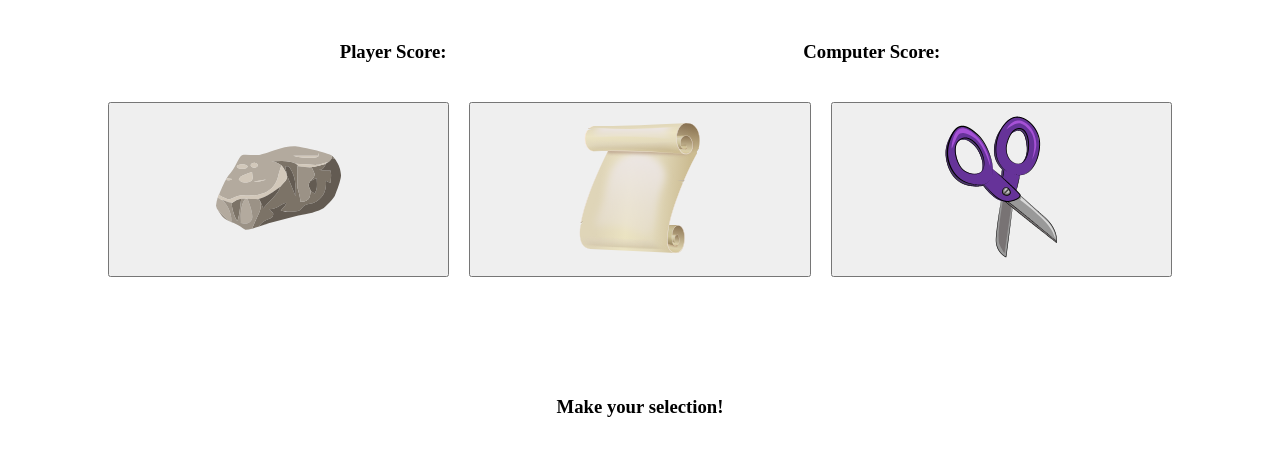
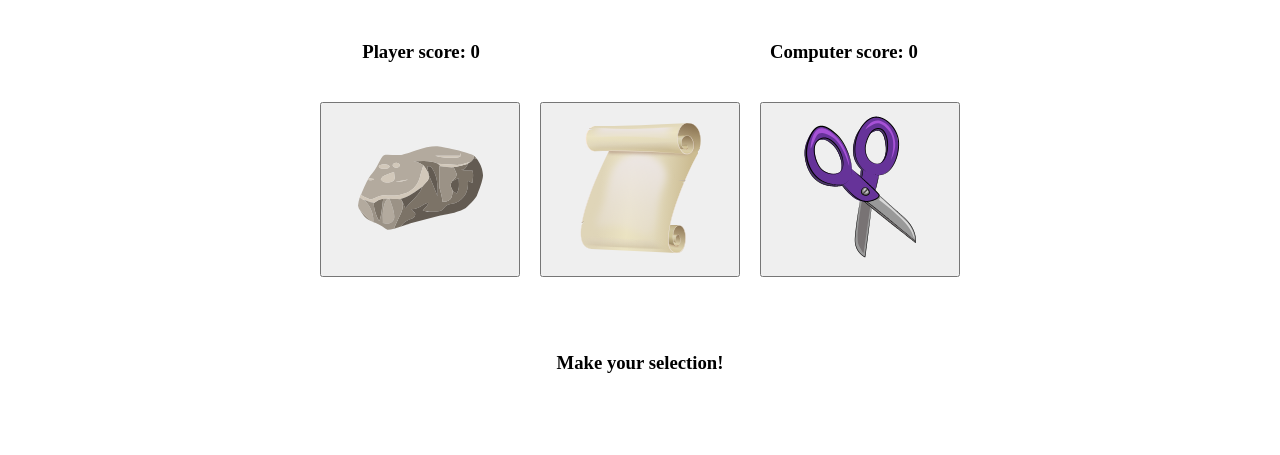
Before and after one commit to deanabusood/rock-paper-scissors, a plain HTML site: page index.html in a window 1280 px wide. Shown: the part 61-516 px from the top of the page. Drawn offline with Linux system fonts and the light colour scheme.

Commit message:
Add score tracker

```diff
--- a/css/style.css
+++ b/css/style.css
@@ -20,22 +20,22 @@ h2 {
 
 #scores {
   display: flex;
-  gap: 25px;
+  gap: 290px;
 
-  justify-content: space-evenly;
+  justify-content: center;
   margin-bottom: -80px;
 }
 
 #main-buttons {
   display: flex;
-  justify-content: space-around;
+  justify-content: center;
   align-items: center;
   padding: 100px;
   gap: 20px;
 }
 
 button.choice {
-  flex: auto;
+  flex-shrink: 0;
   width: 200px;
   height: 175px;
 }
--- a/index.html
+++ b/index.html
@@ -12,10 +12,7 @@
   <body>
     <div>
       <h1 id="top-text">FIRST TO 5 WINS!</h1>
-      <div id="scores">
-        <h3>Player Score:</h3>
-        <h3>Computer Score:</h3>
-      </div>
+      <div id="scores"></div>
       <div id="main-buttons">
         <button class="choice" id="rock">
           <img src="./img/rock.svg" alt="ROCK" />
--- a/js/rps.js
+++ b/js/rps.js
@@ -12,16 +12,17 @@
         playerSelection = playerSelection.toUpperCase();
         computerSelection = computerSelection.toUpperCase();
 
-
         if (playerSelection === "ROCK") {
           if (computerSelection === "ROCK") {
             textField.textContent = "You Tie! You both chose Rock";
           }
           else if(computerSelection === "SCISSORS"){
             textField.textContent = "You Win! Rock beats Scissors";
+            playerScoreboard.textContent = "Player score: "+(++playerScore);
           }
           else if(computerSelection === "PAPER"){
             textField.textContent = "You Lose! Paper beats Rock";
+            computerScoreboard.textContent = "Computer score: "+ (++computerScore);
           }
         }
         else if (playerSelection === "PAPER") {
@@ -30,9 +31,11 @@
           }
           else if(computerSelection === "ROCK"){
             textField.textContent = "You Win! Paper beats Rock";
+            playerScoreboard.textContent = "Player score: "+(++playerScore);
           }
           else if(computerSelection === "SCISSORS"){
             textField.textContent = "You Lose! Scissors beats Paper";
+            computerScoreboard.textContent = "Computer score: "+ (++computerScore);
           }
         }
         else if (playerSelection === "SCISSORS") {
@@ -41,17 +44,20 @@
           }
           else if(computerSelection === "PAPER"){
             textField.textContent = "You Win! Scissors beats Paper";
+            playerScoreboard.textContent = "Player score: "+(++playerScore);
           }
           else if(computerSelection === "ROCK"){
             textField.textContent = "You Lose! Rock beats Scissors";
+            computerScoreboard.textContent = "Computer score: "+ (++computerScore);
           }
         }
-
+          determineWinner();
     }
 
-    function determineWinner(playerScore, computerScore){
+    function determineWinner(){
       if(playerScore === SCORE_TO_WIN){
         alert("You beat the computer!");
+        //reset score if user chooses to replay
       }
       else if(computerScore === SCORE_TO_WIN){
         alert("The computer beat you!");
@@ -70,7 +76,18 @@
 
     const textField = document.createElement("h3");
     textField.textContent = "Make your selection!";
-    textField.setAttribute("style", "text-align: center");
+    textField.setAttribute("style", "text-align: center; margin-top: -25px");
 
     const mainDiv = document.querySelector("div");
     mainDiv.appendChild(textField);
+
+    const scoreBoard = document.querySelector("#scores");
+    const playerScoreboard = document.createElement("h3");
+    const computerScoreboard = document.createElement("h3");
+
+    playerScoreboard.textContent = "Player score: "+(playerScore);
+    computerScoreboard.textContent = "Computer score: "+(computerScore);
+
+
+    scoreBoard.appendChild(playerScoreboard);
+    scoreBoard.appendChild(computerScoreboard);
```
